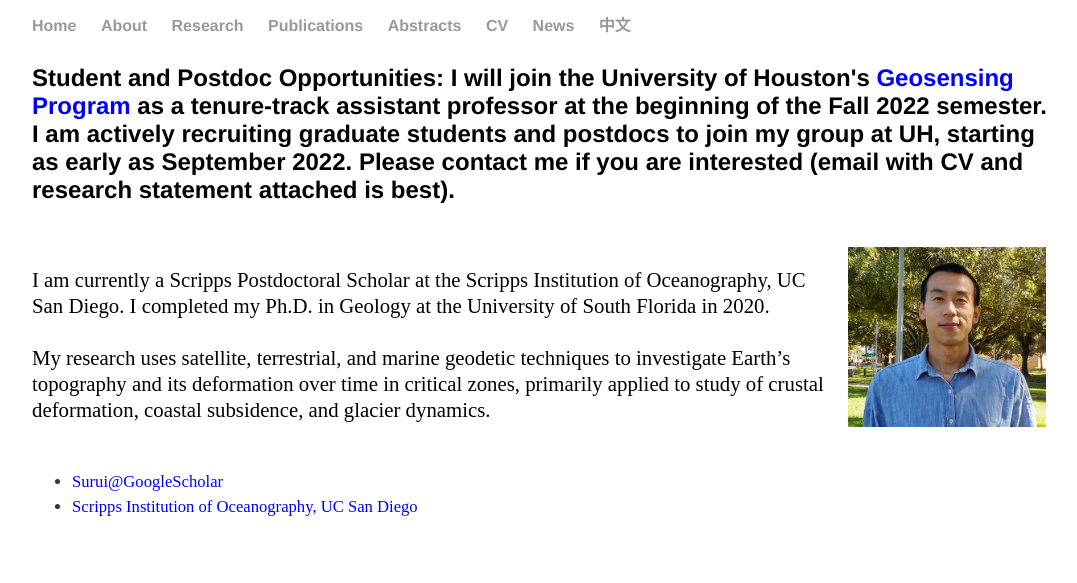
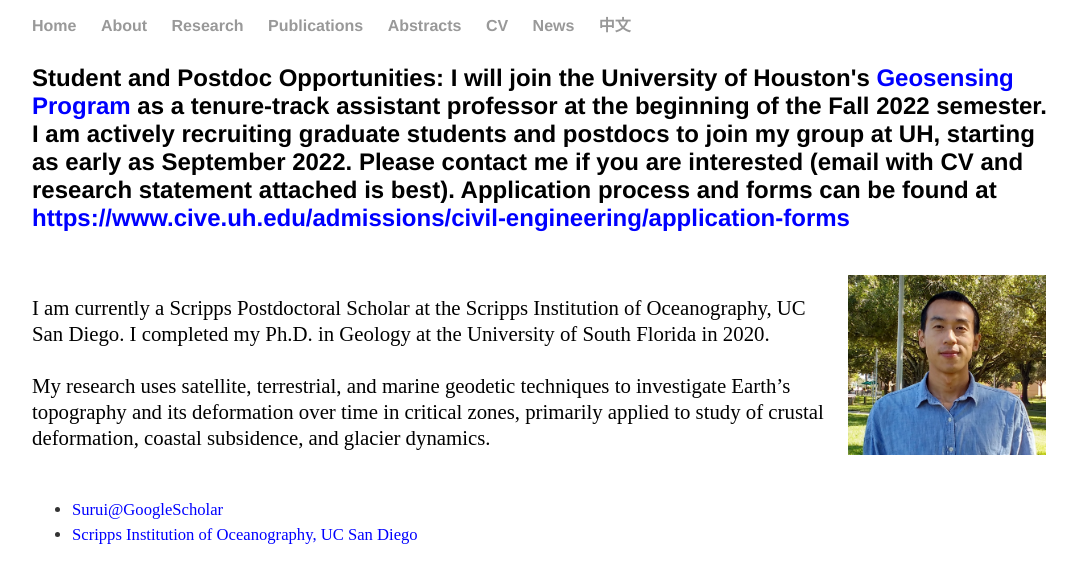
Before and after one commit to suruixie/suruixie.github.io, a Jekyll site: the page built from about/index.html, in a window 1280 px wide. Shown: the top 583 px of the page, without its empty margins (96-1173 px from the left). Built offline with Jekyll 4.4.1, drawn with Linux system fonts in a browser that asks for light colours.

Commit message:
Update index.html

```diff
--- a/about/index.html
+++ b/about/index.html
@@ -4,7 +4,7 @@ title: About Surui
 ---
 
 <h4 style="margin-top:1.2em; margin-bottom:1em; font-size:1.5em;">Student and Postdoc Opportunities: I will join the University of Houston's <a href="https://ncalm.cive.uh.edu/gses/geosensing" style="color:#0000FF;">Geosensing Program</a> as a tenure-track assistant professor at the beginning of the Fall 2022 semester.
-I am actively recruiting graduate students and postdocs to join my group at UH, starting as early as September 2022. Please contact me if you are interested (email with CV and research statement attached is best). </h4>
+I am actively recruiting graduate students and postdocs to join my group at UH, starting as early as September 2022. Please contact me if you are interested (email with CV and research statement attached is best). Application process and forms can be found at <a href="https://www.cive.uh.edu/admissions/civil-engineering/application-forms" style="color:#0000FF;">https://www.cive.uh.edu/admissions/civil-engineering/application-forms</a> </h4>
 
 <br>
 
```
